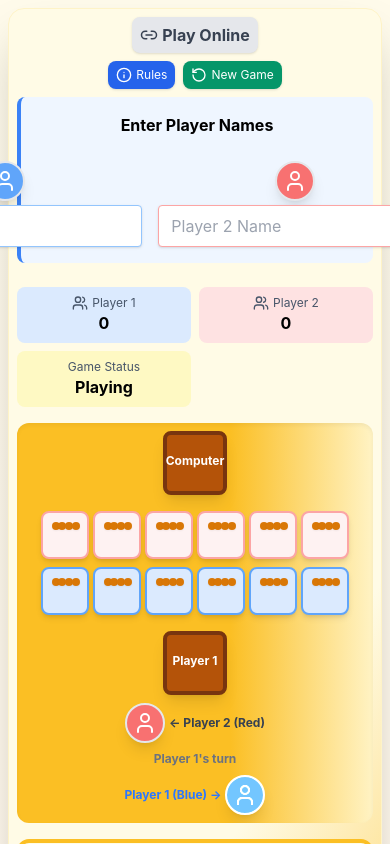
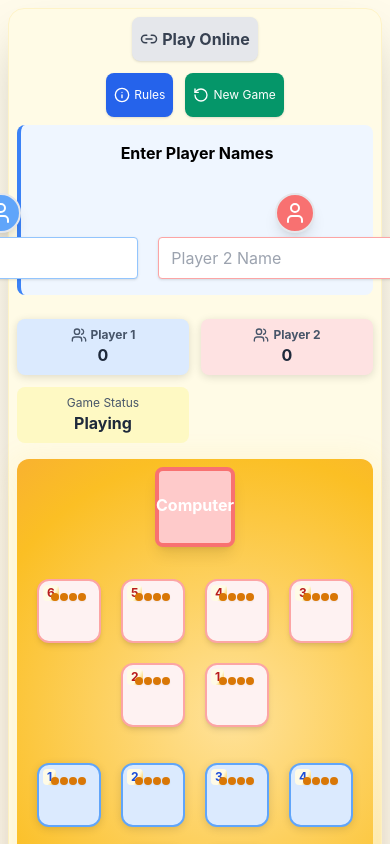
Before and after one commit to Kibrom1/gebeta, a React (Create React App) app: page / in a window 390 px wide. Shown: the top 844 px of the page. Built offline with nearby package versions, Linux system fonts and the light colour scheme.

Commit message:
make it mobile friendly

```diff
--- a/src/GebetaGame.js
+++ b/src/GebetaGame.js
@@ -708,17 +708,17 @@ const GebetaGame = () => {
           </div>
         </div>
         {/* Game Board - Modernized & Mobile Friendly */}
-        <div className="bg-amber-200 p-2 sm:p-6 rounded-xl shadow-inner overflow-x-auto w-full">
-          <div className="flex flex-col sm:flex-row justify-between items-center mb-2 sm:mb-4 gap-2 sm:gap-0 w-full">
+        <div className="bg-amber-300 p-2 sm:p-6 rounded-xl shadow-inner overflow-x-auto w-full flex flex-col items-center" style={{ background: 'repeating-linear-gradient(135deg, #fbbf24 0px, #fbbf24 2px, #fff3c4 2px, #fff3c4 32px)' }}>
+          <div className="flex flex-col sm:flex-row justify-between items-center mb-2 sm:mb-4 gap-4 sm:gap-0 w-full">
             {/* Player 2 Store */}
-            <div className="w-16 sm:w-20 h-16 sm:h-32 bg-amber-800 rounded-lg shadow-lg flex flex-col items-center justify-center relative border-4 border-amber-900 mb-2 sm:mb-0 shrink-0">
-              <div className={`font-bold text-xs sm:text-sm mb-1 text-white ${currentPlayer === 2 ? 'animate-flash' : ''}`}>{playerNames[2] || 'Computer'}</div>
+            <div className="w-20 sm:w-24 h-20 sm:h-32 bg-red-200 rounded-lg shadow-lg flex flex-col items-center justify-center relative border-4 border-red-400 mb-2 sm:mb-0 shrink-0 text-base sm:text-lg">
+              <div className={`font-bold mb-1 text-white ${currentPlayer === 2 ? 'animate-flash' : ''}`}>{playerNames[2] || 'Computer'}</div>
               {renderSeeds(board.player2Store, getStorePosition(2))}
             </div>
             {/* Playing Field */}
-            <div className="flex-1 mx-2 sm:mx-6 min-w-[320px] max-w-full">
+            <div className="flex-1 mx-2 sm:mx-6 min-w-[320px] max-w-full flex flex-col gap-4">
               {/* Player 2 Houses (top row) */}
-              <div className="flex gap-1 sm:gap-2 mb-2 sm:mb-4 justify-center flex-wrap w-full">
+              <div className="flex gap-2 sm:gap-4 mb-2 sm:mb-4 justify-center flex-wrap w-full">
                 {board.player2Houses.slice().reverse().map((seeds, idx) => {
                   const actualIndex = 5 - idx;
                   const houseId = getHousePosition(2, actualIndex);
@@ -729,14 +729,17 @@ const GebetaGame = () => {
                     <Tooltip key={`p2-${actualIndex}`} text={`House ${actualIndex + 1}`}>
                       <div
                         id={houseId}
-                        className={`w-12 sm:w-16 h-12 sm:h-16 rounded-lg shadow-md cursor-pointer transition-all relative border-2 flex items-center justify-center
-                          ${isSelectedP2 ? 'border-red-500 bg-red-200' :
+                        className={`w-16 sm:w-20 h-16 sm:h-20 rounded-xl shadow-md cursor-pointer transition-all relative border-2 flex items-center justify-center
+                          ${isSelectedP2 ? 'border-red-500 bg-red-200 animate-flash' :
                             canSelectP2 ? 'border-red-400 bg-red-100 hover:bg-red-200' :
                             'border-red-300 bg-red-50'}
-                        ${isComputerFlash ? 'animate-flash' : ''}
+                          ${isComputerFlash ? 'animate-flash' : ''}
                         `}
                         onClick={() => currentPlayer === 2 && makeMove(actualIndex)}
+                        style={{ margin: '4px' }}
+                        aria-label={`Player 2 House ${actualIndex + 1}`}
                       >
+                        <span className="absolute top-1 left-1 text-xs font-bold text-red-700 bg-white bg-opacity-70 rounded px-1">{actualIndex + 1}</span>
                         {renderSeeds(seeds, houseId)}
                       </div>
                     </Tooltip>
@@ -744,7 +747,7 @@ const GebetaGame = () => {
                 })}
               </div>
               {/* Player 1 Houses (bottom row) */}
-              <div className="flex gap-1 sm:gap-2 justify-center flex-wrap w-full">
+              <div className="flex gap-2 sm:gap-4 justify-center flex-wrap w-full">
                 {board.player1Houses.map((seeds, idx) => {
                   const houseId = getHousePosition(1, idx);
                   const isSelectedP1 = selectedHouse && selectedHouse.player === 1 && selectedHouse.house === idx;
@@ -753,13 +756,16 @@ const GebetaGame = () => {
                     <Tooltip key={`p1-${idx}`} text={`House ${idx + 1}`}>
                       <div
                         id={houseId}
-                        className={`w-12 sm:w-16 h-12 sm:h-16 rounded-lg shadow-md cursor-pointer transition-all relative border-2 flex items-center justify-center
-                          ${isSelectedP1 ? 'border-blue-500 bg-blue-200' :
+                        className={`w-16 sm:w-20 h-16 sm:h-20 rounded-xl shadow-md cursor-pointer transition-all relative border-2 flex items-center justify-center
+                          ${isSelectedP1 ? 'border-blue-500 bg-blue-200 animate-flash' :
                             canSelectP1 ? 'border-blue-400 bg-blue-100 hover:bg-blue-200' :
                             'border-blue-300 bg-blue-50'}
                         `}
                         onClick={() => currentPlayer === 1 && makeMove(idx)}
+                        style={{ margin: '4px' }}
+                        aria-label={`Player 1 House ${idx + 1}`}
                       >
+                        <span className="absolute top-1 left-1 text-xs font-bold text-blue-700 bg-white bg-opacity-70 rounded px-1">{idx + 1}</span>
                         {renderSeeds(seeds, houseId)}
                       </div>
                     </Tooltip>
@@ -768,42 +774,42 @@ const GebetaGame = () => {
               </div>
             </div>
             {/* Player 1 Store */}
-            <div className="w-16 sm:w-20 h-16 sm:h-32 bg-amber-800 rounded-lg shadow-lg flex flex-col items-center justify-center relative border-4 border-amber-900 mt-2 sm:mt-0 shrink-0">
-              <div className={`font-bold text-xs sm:text-sm mb-1 text-white ${currentPlayer === 1 ? 'animate-flash' : ''}`}>{playerNames[1] || 'Player 1'}</div>
+            <div className="w-20 sm:w-24 h-20 sm:h-32 bg-blue-200 rounded-lg shadow-lg flex flex-col items-center justify-center relative border-4 border-blue-400 mt-2 sm:mt-0 shrink-0 text-base sm:text-lg">
+              <div className={`font-bold mb-1 text-white ${currentPlayer === 1 ? 'animate-flash' : ''}`}>{playerNames[1] || 'Player 1'}</div>
               {renderSeeds(board.player1Store, getStorePosition(1))}
             </div>
           </div>
-          {/* Player Labels - responsive font and layout */}
-          <div className="flex flex-col sm:flex-row justify-between text-xs sm:text-sm font-bold text-gray-700 mt-2 sm:mt-4 gap-2 sm:gap-0 w-full">
-            <div className={`flex items-center gap-1 sm:gap-2 justify-center sm:justify-start ${currentPlayer === 2 ? 'text-red-600 animate-flash' : ''}`}>
-              <PlayerAvatar player={2} name={playerNames[2] || (!nameInputVisible ? 'Computer' : 'Player 2')} />
-              ← {playerNames[2] || (!nameInputVisible ? 'Computer' : 'Player 2')} (Red)
-            </div>
-            <div className="text-center text-gray-500">
-              {isAnimating ? 'Making move...' : gameStatus === 'ended' ? 'Game Over' : `${playerNames[currentPlayer] || `Player ${currentPlayer}`}'s turn`}
-            </div>
-            <div className={`flex items-center gap-1 sm:gap-2 justify-center sm:justify-end ${currentPlayer === 1 ? 'text-blue-600 animate-flash' : ''}`}>
-              {playerNames[1] || 'Player 1'} (Blue) →
-              <PlayerAvatar player={1} name={playerNames[1]} />
-            </div>
+          {/* Turn Indicator - persistent and clear */}
+          <div className="w-full text-center mt-2 mb-2">
+            <span className={`inline-block px-4 py-2 rounded-lg font-bold text-lg shadow-lg ${currentPlayer === 1 ? 'bg-blue-100 text-blue-700' : 'bg-red-100 text-red-700'} animate-flash`}>
+              {currentPlayer === 1 ? `${playerNames[1] || 'Player 1'}'s Turn` : `${playerNames[2] || (!nameInputVisible ? 'Computer' : 'Player 2')}'s Turn`}
+            </span>
           </div>
         </div>
-        {/* Game Log - Bigger and More Visible, responsive */}
-        <div className="my-4 sm:my-6 w-full max-w-2xl mx-auto">
-          <div className="bg-yellow-50 border-4 border-amber-400 rounded-xl shadow-lg p-2 sm:p-4">
-            <h2 className="text-base sm:text-xl font-bold text-amber-900 mb-1 sm:mb-2 text-center">Game Log</h2>
-            <GameLog gameLog={gameLog} />
-          </div>
-        </div>
-        {/* Game End */}
+        {/* Game End - persistent message with Play Again/Exit */}
         {gameStatus === 'ended' && (
-          <div className="w-full max-w-md mx-auto">
-            <GameEndPanel
-              winner={winner}
-              playerNames={playerNames}
-              board={board}
-              resetGame={resetGame}
-            />
+          <div className="fixed inset-0 bg-black bg-opacity-40 flex items-center justify-center z-50">
+            <div className="p-8 bg-white rounded-2xl shadow-2xl border-4 border-yellow-400 text-center max-w-md mx-auto">
+              <Trophy className="mx-auto mb-2 text-yellow-600" size={40} />
+              <h3 className="text-3xl font-bold text-gray-800 mb-2">
+                {winner === 0 ? 'Game Tied!' : `${playerNames[winner] || (winner === 2 ? 'Computer' : `Player ${winner}`)} Wins!`}
+              </h3>
+              <p className="text-gray-700 mb-4 text-lg">
+                Final Score: {playerNames[1] || 'Player 1'}: {board.player1Store} | {playerNames[2] || 'Player 2'}: {board.player2Store}
+              </p>
+              <button
+                onClick={resetGame}
+                className="bg-blue-600 text-white px-6 py-2 rounded-lg hover:bg-blue-700 transition-colors font-bold shadow text-lg"
+              >
+                Play Again
+              </button>
+              <button
+                onClick={startNewGame}
+                className="ml-4 bg-gray-300 text-gray-800 px-6 py-2 rounded-lg hover:bg-gray-400 transition-colors font-bold shadow text-lg"
+              >
+                Exit
+              </button>
+            </div>
           </div>
         )}
         {/* Game Results History - Modernized, responsive */}
--- a/src/components/Tooltip.js
+++ b/src/components/Tooltip.js
@@ -1,12 +1,46 @@
-import React from 'react';
+import React, { useState, useRef, useEffect } from 'react';
 
-const Tooltip = ({ children, text }) => (
-  <span className="relative group">
-    {children}
-    <span className="absolute left-1/2 -translate-x-1/2 bottom-full mb-2 px-2 py-1 rounded bg-gray-800 text-white text-xs opacity-0 group-hover:opacity-100 transition-opacity pointer-events-none z-10 whitespace-nowrap">
-      {text}
+const Tooltip = ({ children, text }) => {
+  const [visible, setVisible] = useState(false);
+  const tooltipRef = useRef(null);
+
+  // Close tooltip on outside tap (mobile)
+  useEffect(() => {
+    if (!visible) return;
+    const handleClick = (e) => {
+      if (tooltipRef.current && !tooltipRef.current.contains(e.target)) {
+        setVisible(false);
+      }
+    };
+    document.addEventListener('touchstart', handleClick);
+    document.addEventListener('mousedown', handleClick);
+    return () => {
+      document.removeEventListener('touchstart', handleClick);
+      document.removeEventListener('mousedown', handleClick);
+    };
+  }, [visible]);
+
+  return (
+    <span
+      className="relative group"
+      tabIndex={0}
+      onMouseEnter={() => setVisible(true)}
+      onMouseLeave={() => setVisible(false)}
+      onFocus={() => setVisible(true)}
+      onBlur={() => setVisible(false)}
+      onClick={() => setVisible((v) => !v)}
+      ref={tooltipRef}
+      aria-label={text}
+      role="button"
+    >
+      {children}
+      {visible && (
+        <span className="absolute left-1/2 -translate-x-1/2 bottom-full mb-2 px-3 py-2 rounded bg-gray-800 text-white text-sm shadow-lg z-10 whitespace-nowrap min-w-[80px] text-center">
+          {text}
+        </span>
+      )}
     </span>
-  </span>
-);
+  );
+};
 
 export default Tooltip;
--- a/src/index.css
+++ b/src/index.css
@@ -95,6 +95,49 @@ body::before {
   color: #047857 !important;
 }
 
+/* Accessibility: Increase contrast for text on colored backgrounds */
+.bg-blue-100, .bg-blue-200, .bg-red-100, .bg-red-200, .bg-yellow-100, .bg-amber-200 {
+  color: #1e293b !important; /* dark gray for better contrast */
+}
+
+/* Accessibility: Increase font weight for key labels */
+.font-bold, .text-lg, .text-base {
+  font-weight: 700 !important;
+}
+
+/* Touch spacing: Increase padding and min-width for interactive elements */
+button, .cursor-pointer {
+  min-width: 48px;
+  min-height: 44px;
+  padding: 0.5rem 1rem;
+  font-size: 1rem;
+}
+
+/* Touch spacing: Increase gap between board houses on mobile */
+@media (max-width: 640px) {
+  .gap-2 {
+    gap: 0.75rem !important;
+  }
+  .gap-4 {
+    gap: 1.25rem !important;
+  }
+}
+
+/* Advanced polish: Add subtle hover/tap effect for houses and buttons */
+.cursor-pointer:hover, button:hover {
+  box-shadow: 0 0 0 4px #fbbf24aa;
+  filter: brightness(1.08);
+}
+.cursor-pointer:active, button:active {
+  box-shadow: 0 0 0 4px #2563eb55;
+  filter: brightness(0.96);
+}
+
+/* Advanced polish: Add transition for smoother feedback */
+.cursor-pointer, button {
+  transition: box-shadow 0.2s, filter 0.2s, background 0.2s;
+}
+
 @keyframes flash {
   0%, 100% { opacity: 1; filter: brightness(1.2); }
   50% { opacity: 0.5; filter: brightness(2); }
@@ -102,3 +145,26 @@ body::before {
 .animate-flash {
   animation: flash 0.8s linear infinite;
 }
+
+/* Board background for improved visual appeal */
+.bg-amber-300 {
+  background: radial-gradient(circle at 60% 40%, #ffe29a 0%, #fbbf24 60%, #f59e42 100%) !important;
+  box-shadow: 0 4px 32px #fbbf2422;
+}
+
+/* Pit label styles */
+.text-blue-700, .text-red-700 {
+  font-weight: 700;
+  text-shadow: 0 1px 2px #fff6;
+}
+
+/* Turn indicator styles */
+.bg-blue-100, .bg-red-100 {
+  font-weight: 700;
+  box-shadow: 0 2px 8px #0002;
+}
+
+/* Endgame modal styles */
+.fixed.inset-0 {
+  z-index: 50;
+}
```
